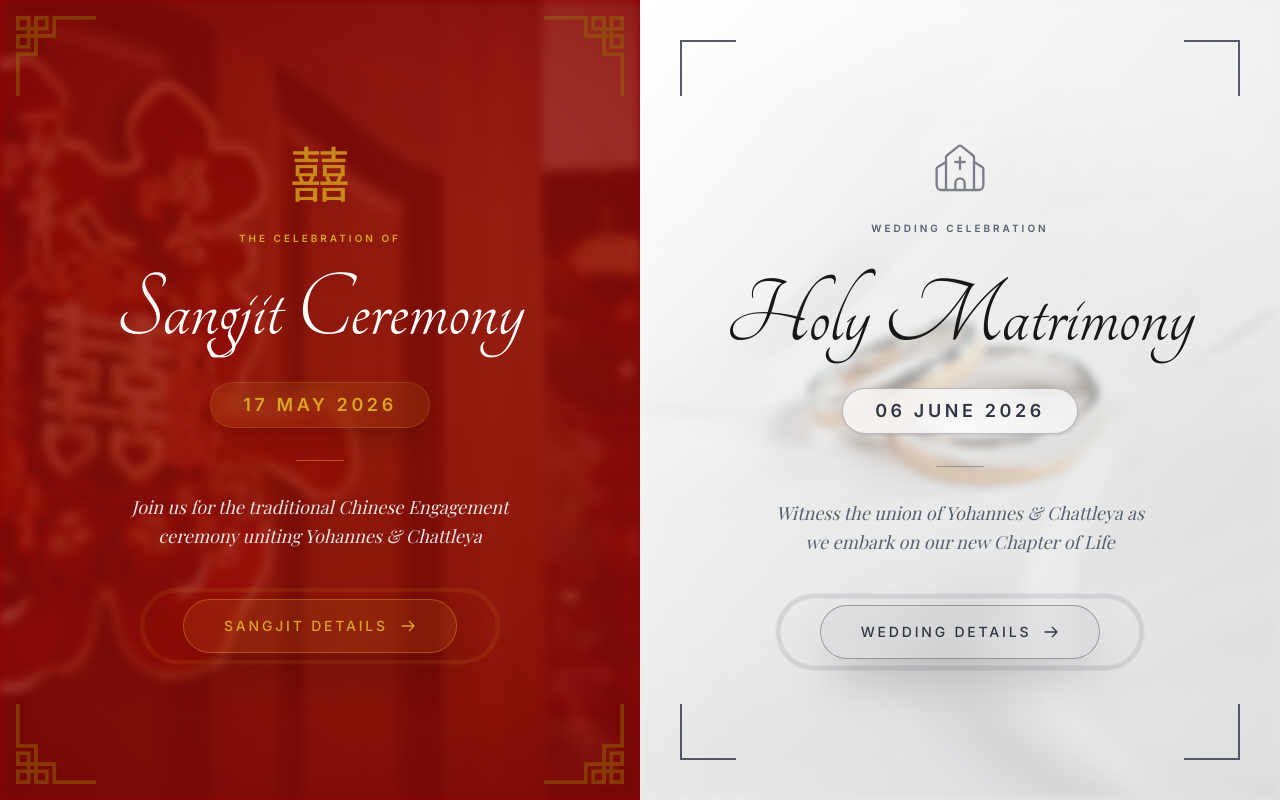
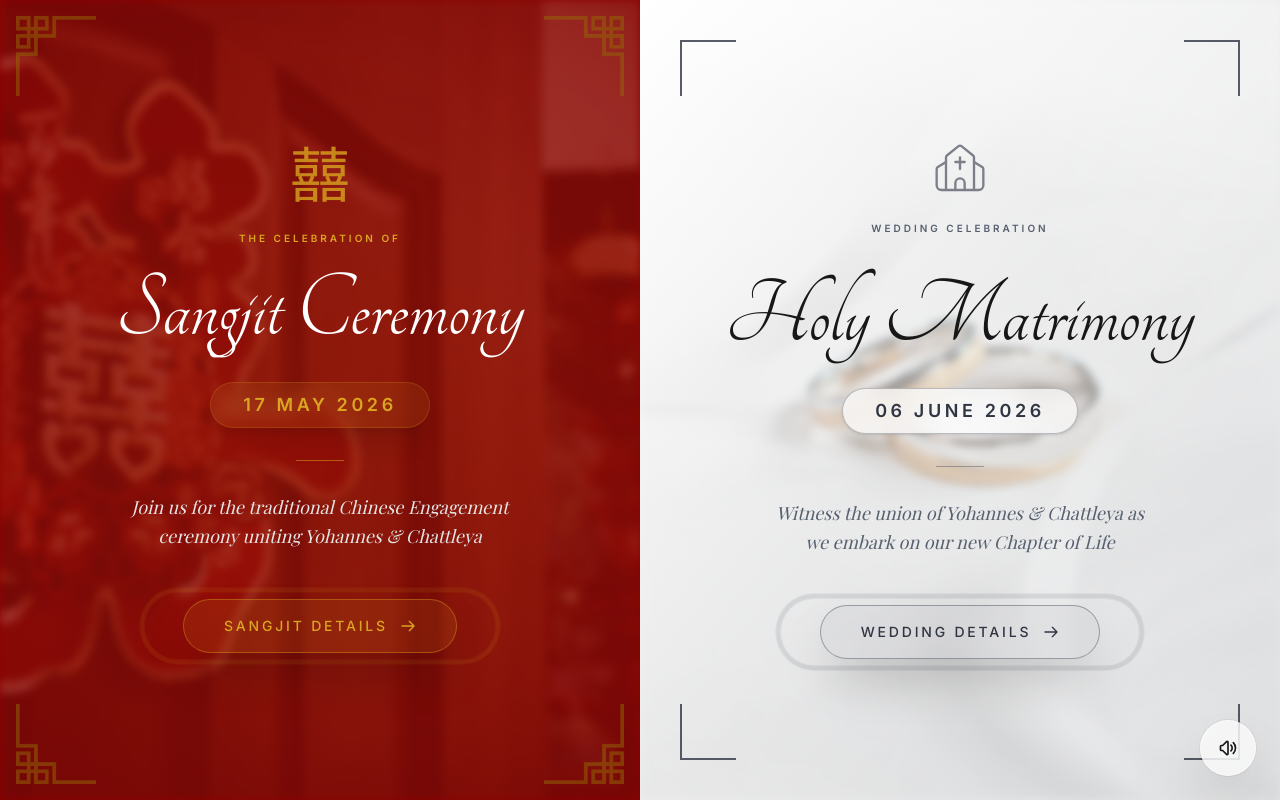
Before and after one commit to yohannesaccrus/invitation, a Next.js app: page /home in a window 1280 px wide. Built offline with nearby package versions, Linux system fonts and the light colour scheme; a web font is replaced by a local one.

Commit message:
refactor: defer music playback to home hub and enhance mute toggle visibility

```diff
--- a/src/app/home/page.tsx
+++ b/src/app/home/page.tsx
@@ -14,8 +14,8 @@ export default function HomePage() {
     const to = params.get("to");
     if (to) setRecipient(to);
 
-    // Auto-play music if it was already started in the cover session
-    // (Though MusicProvider in layout.tsx should handle persistence)
+    // Auto-play music when the home hub is entered
+    playMusic();
   }, []);
 
   return (
--- a/src/app/page.tsx
+++ b/src/app/page.tsx
@@ -3,11 +3,9 @@
 import { useState, useEffect } from "react";
 import { MailOpen } from "lucide-react";
 import Link from "next/link";
-import { useMusic } from "@/components/MusicProvider";
 
 export default function CoverPage() {
   const [recipient, setRecipient] = useState("Jangan Diganti!");
-  const { playMusic } = useMusic();
 
   useEffect(() => {
     const params = new URLSearchParams(window.location.search);
@@ -60,7 +58,6 @@ export default function CoverPage() {
           <div className="animate-slide-up" style={{ animationDelay: '0.6s', animationFillMode: 'both' }}>
             <Link
               href={{ pathname: '/home', query: { to: recipient } }}
-              onClick={() => playMusic()}
               className="group relative flex items-center justify-center space-x-3 overflow-visible rounded-full bg-white/95 backdrop-blur-md px-14 py-5 font-sans text-sm font-semibold tracking-[0.2em] text-neutral-900 transition-all hover:bg-white active:scale-95 animate-ring-pulse hover:cursor-pointer touch-manipulation"
               style={{ zIndex: 9999 }}
             >
--- a/src/components/MusicProvider.tsx
+++ b/src/components/MusicProvider.tsx
@@ -47,7 +47,7 @@ export function MusicProvider({ children }: { children: React.ReactNode }) {
       >
         <button
           onClick={toggleMute}
-          className="flex h-12 w-12 items-center justify-center rounded-full bg-white/60 text-neutral-900 shadow-lg backdrop-blur-md transition-transform hover:scale-110 active:scale-95 border border-white/40"
+          className="flex h-14 w-14 items-center justify-center rounded-full bg-white/70 text-neutral-900 shadow-2xl backdrop-blur-xl transition-all hover:scale-110 active:scale-95 border border-white/50 ring-1 ring-black/5"
           aria-label={isMuted ? "Unmute music" : "Mute music"}
         >
           {isMuted ? (
```
